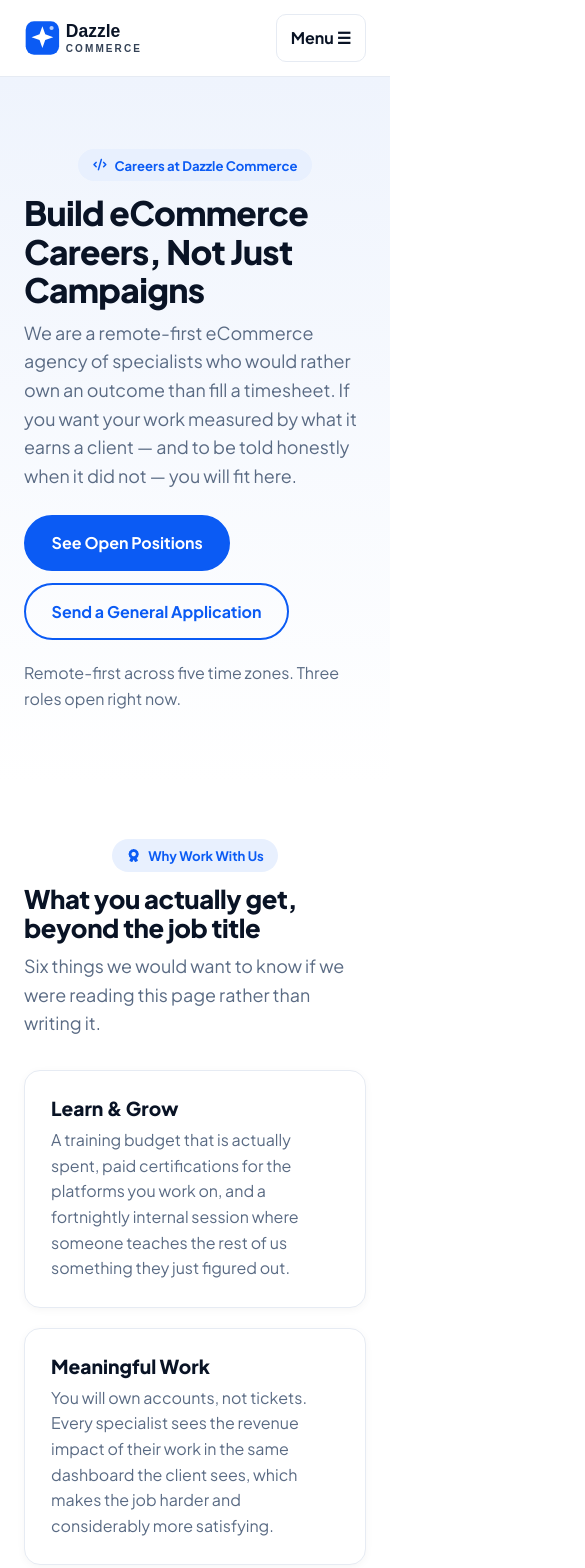
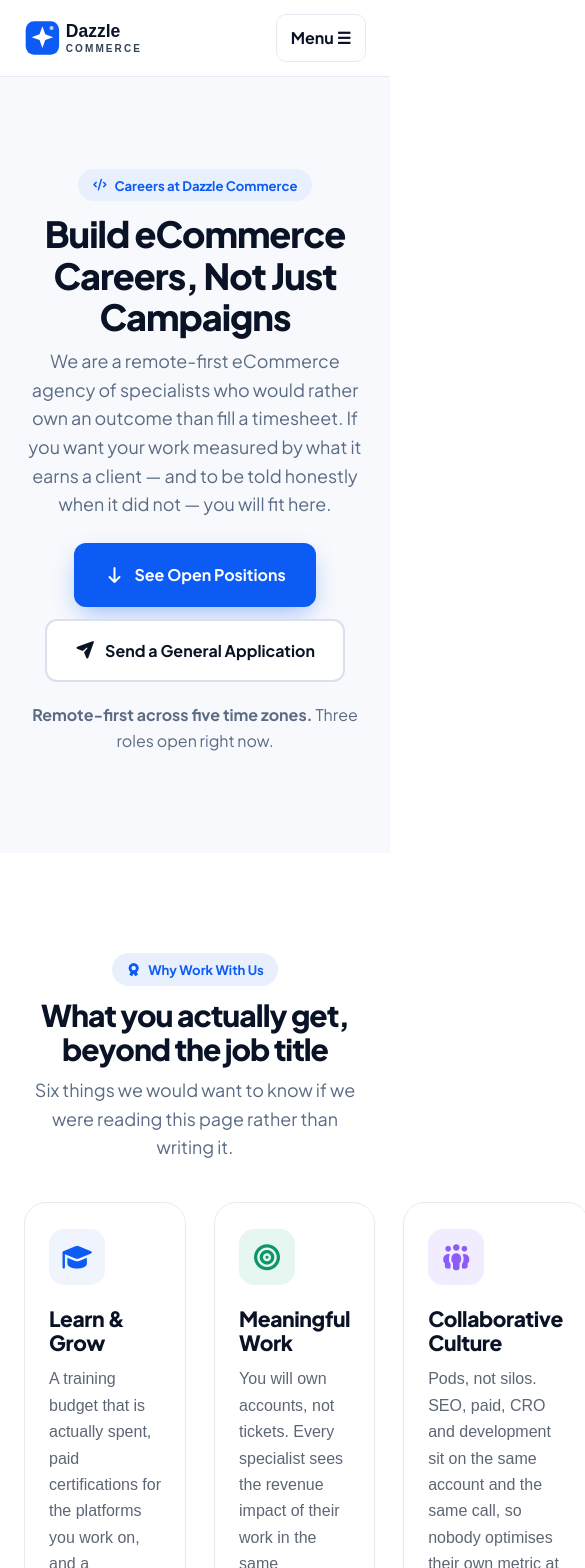
Before and after one commit to dazzlitco/DazzleCommerce, a Next.js app: page /careers in a window 390 px wide. Shown: the top 1568 px of the page, 585 px wide, since content can reach past the window. Built offline with nearby package versions, Linux system fonts and the light colour scheme.

Commit message:
Careers redo: centered hero + headers, icon-box Why cards, 6 life photo cards, plain-row values, 7-tab filter + role cards with pill badges + full-width buttons, numbered hiring steps, talent-pool split with general application form

```diff
--- a/app/careers/page.tsx
+++ b/app/careers/page.tsx
@@ -16,26 +16,44 @@ const benefits = [
   {
     title: "Learn & Grow",
     body: "A training budget that is actually spent, paid certifications for the platforms you work on, and a fortnightly internal session where someone teaches the rest of us something they just figured out.",
+    icon: "fa-solid fa-graduation-cap",
+    tileBg: "#EFF4FD",
+    tileColor: "#0B5BF4",
   },
   {
     title: "Meaningful Work",
     body: "You will own accounts, not tickets. Every specialist sees the revenue impact of their work in the same dashboard the client sees, which makes the job harder and considerably more satisfying.",
+    icon: "fa-solid fa-bullseye",
+    tileBg: "#E6F6F0",
+    tileColor: "#0D9668",
   },
   {
     title: "Collaborative Culture",
     body: "Pods, not silos. SEO, paid, CRO and development sit on the same account and the same call, so nobody optimises their own metric at another discipline’s expense.",
+    icon: "fa-solid fa-people-group",
+    tileBg: "#F1ECFE",
+    tileColor: "#8B5CF6",
   },
   {
     title: "Ownership & Autonomy",
     body: "You are trusted to run your workstream and to say when something is not working. Recommending that a client stop spending on your channel is treated as good judgement, not a threat.",
+    icon: "fa-solid fa-hand-holding-heart",
+    tileBg: "#FEF0E7",
+    tileColor: "#F97316",
   },
   {
     title: "Flexible Work",
     body: "Remote-first since day one. Core overlap hours with your pod, the rest of the day is yours to structure. No performative presence, no camera-on policy.",
+    icon: "fa-solid fa-house-laptop",
+    tileBg: "#EFF4FD",
+    tileColor: "#0B5BF4",
   },
   {
     title: "Career Development",
     body: "A written progression framework with defined levels, a review every six months against it, and internal promotion as the default when a senior seat opens.",
+    icon: "fa-solid fa-arrow-trend-up",
+    tileBg: "#E6F6F0",
+    tileColor: "#0D9668",
   },
 ];
 
@@ -160,31 +178,37 @@ const hiringSteps = [
     num: "01",
     title: "Apply",
     body: "A short form and your CV. No cover letter, no 40-field application portal, no account to create.",
+    icon: "fa-solid fa-paper-plane",
   },
   {
     num: "02",
     title: "Application Review",
     body: "A human on the hiring team reads it within five working days. You get an answer either way — silence is not a response we use.",
+    icon: "fa-solid fa-magnifying-glass",
   },
   {
     num: "03",
     title: "Interview",
     body: "Forty-five minutes with the person who would manage you. Mostly about how you think and what you have actually shipped.",
+    icon: "fa-solid fa-comments",
   },
   {
     num: "04",
     title: "Skills Assessment",
     body: "A short, paid, realistic task — an audit or a plan for an anonymised account. Never spec work on a live client.",
+    icon: "fa-solid fa-clipboard-check",
   },
   {
     num: "05",
     title: "Offer",
     body: "Salary band shared up front, written offer, and a call to walk through the progression framework before you decide.",
+    icon: "fa-solid fa-file-signature",
   },
   {
     num: "06",
     title: "Welcome Aboard",
     body: "A structured 30-day onboarding with a named buddy, and no client-facing ownership until you say you are ready.",
+    icon: "fa-solid fa-hands-clapping",
   },
 ];
 
@@ -317,47 +341,65 @@ export default function CareersPage() {
   }
 
   return (
-    <>
+    <div className="careers-page">
       {/* 1. Hero (text-only on live — no hero image) */}
-      <section className="hero">
+      <section className="cr-hero">
         <div className="container">
           <Pill icon="fa-solid fa-code" center>
             Careers at Dazzle Commerce
           </Pill>
           <h1>Build eCommerce Careers, Not Just Campaigns</h1>
-          <p className="lead">
+          <p className="lead center">
             We are a remote-first eCommerce agency of specialists who would rather own an
             outcome than fill a timesheet. If you want your work measured by what it earns
             a client — and to be told honestly when it did not — you will fit here.
           </p>
           <div className="btn-row">
-            <Link className="btn" href="#open-positions">
+            <Link
+              className="tm-btn tm-btn-blue"
+              href="#open-positions"
+              style={{ boxShadow: "0 10px 26px -6px rgb(11 91 244 / .42)" }}
+            >
+              <i className="fa-solid fa-arrow-down" aria-hidden="true" />
               See Open Positions
             </Link>
-            <Link className="btn btn-outline" href="#talent-pool">
+            <Link className="read-more" href="#talent-pool">
+              <i className="fa-solid fa-paper-plane" aria-hidden="true" />
               Send a General Application
             </Link>
           </div>
-          <p style={{ marginTop: "1.25rem", color: "var(--muted)" }}>
-            Remote-first across five time zones. Three roles open right now.
+          <p className="cr-hero-note">
+            <strong>Remote-first across five time zones.</strong> Three roles open right now.
           </p>
         </div>
       </section>
 
       {/* 2. Why Work With Us */}
-      <section className="section">
+      <section className="section cr-why" style={{ padding: "100px 0" }}>
         <div className="container">
           <Pill icon="fa-solid fa-award" center>
             Why Work With Us
           </Pill>
-          <h2>What you actually get, beyond the job title</h2>
-          <p className="lead">
+          <h2 className="cr-h2" style={{ textAlign: "center" }}>
+            What you actually get, beyond the job title
+          </h2>
+          <p className="lead center">
             Six things we would want to know if we were reading this page rather than writing
             it.
           </p>
-          <div className="card-grid">
+          <div className="cr-grid-3">
             {benefits.map((b) => (
-              <article className="card" key={b.title}>
+              <article
+                className="fq-card"
+                key={b.title}
+                style={{ "--fq-tile": b.tileColor } as React.CSSProperties}
+              >
+                <span
+                  className="fq-card-icon"
+                  style={{ background: b.tileBg, color: b.tileColor }}
+                >
+                  <i className={b.icon} aria-hidden="true" />
+                </span>
                 <h3>{b.title}</h3>
                 <p>{b.body}</p>
               </article>
@@ -367,23 +409,25 @@ export default function CareersPage() {
       </section>
 
       {/* 3. Life at Our Agency */}
-      <section className="section section-soft">
+      <section className="section section-soft" style={{ padding: "100px 0" }}>
         <div className="container">
           <Pill icon="fa-solid fa-tags" center>
             Life at Our Agency
           </Pill>
-          <h2>Remote-first, but not remote-feeling</h2>
-          <p className="lead">
+          <h2 className="cr-h2" style={{ textAlign: "center" }}>
+            Remote-first, but not remote-feeling
+          </h2>
+          <p className="lead center">
             We are deliberate about the rituals that make distributed work function. These are
             the ones that stuck.
           </p>
-          <div className="card-grid">
+          <div className="cr-grid-3">
             {lifeCards.map((c) => (
-              <article className="case-card" key={c.title}>
+              <article className="cr-life-card" key={c.title}>
                 <Image src={c.img} alt={c.imgAlt} width={1200} height={800} />
-                <div className="case-body">
+                <div className="cr-life-body">
                   <h3>{c.title}</h3>
-                  <p style={{ color: "var(--muted)" }}>{c.body}</p>
+                  <p>{c.body}</p>
                 </div>
               </article>
             ))}
@@ -392,59 +436,54 @@ export default function CareersPage() {
       </section>
 
       {/* 4. Our Culture & Values */}
-      <section className="section">
+      <section className="section" style={{ padding: "100px 0" }}>
         <div className="container">
           <Pill icon="fa-solid fa-users" center>
             Our Culture &amp; Values
           </Pill>
-          <h2>Five things we actually hold each other to</h2>
-          <p className="lead">
+          <h2 className="cr-h2" style={{ textAlign: "center" }}>
+            Five things we actually hold each other to
+          </h2>
+          <p className="lead center">
             Not a poster in a room nobody visits. These are the questions asked in performance
             reviews.
           </p>
-          <div className="card-grid">
+          <div className="cr-values">
             {values.map((v) => (
-              <article className="card" key={v.num}>
-                <p className="card-num">{v.num}</p>
+              <div className="cr-value" key={v.num}>
+                <p className="cr-value-num">{v.num}</p>
                 <h3>{v.title}</h3>
                 <p>{v.body}</p>
-              </article>
+              </div>
             ))}
           </div>
         </div>
       </section>
 
       {/* 5. Open Positions */}
-      <section className="section section-soft" id="open-positions">
+      <section className="section section-soft" id="open-positions" style={{ padding: "100px 0" }}>
         <div className="container">
           <Pill icon="fa-solid fa-lightbulb" center>
             Open Positions
           </Pill>
-          <h2>Three seats open right now</h2>
-          <p className="lead">
+          <h2 className="cr-h2" style={{ textAlign: "center" }}>
+            Three seats open right now
+          </h2>
+          <p className="lead center">
             Filter by team. Every role is remote-first with core overlap hours in your pod’s
             time zone.
           </p>
-          <div
-            className="btn-row"
-            role="group"
-            aria-label="Filter open positions by team"
-            style={{ marginTop: "1.5rem" }}
-          >
+          <div className="tm-tabs cr-tabs" role="tablist" aria-label="Filter open positions by team">
             {filters.map((f) => {
               const active = filter === f;
               return (
                 <button
                   key={f}
                   type="button"
-                  className="btn"
-                  aria-pressed={active}
+                  role="tab"
+                  aria-selected={active}
+                  className={`tm-tab${active ? " tm-tab-active" : ""}`}
                   onClick={() => setFilter(f)}
-                  style={
-                    active
-                      ? undefined
-                      : { background: "#fff", color: "var(--blue)", borderColor: "var(--blue)" }
-                  }
                 >
                   {f}
                 </button>
@@ -452,62 +491,61 @@ export default function CareersPage() {
             })}
           </div>
           {visibleRoles.length > 0 ? (
-            <div className="card-grid">
+            <div className="cr-role-grid">
               {visibleRoles.map((r) => (
-                <article className="card" key={r.title}>
-                  <p
-                    style={{
-                      color: "var(--muted)",
-                      fontSize: "0.9rem",
-                      fontWeight: 700,
-                      marginBottom: "0.5rem",
-                    }}
-                  >
-                    Remote / Full-Time
-                  </p>
+                <article className="cr-role-card" key={r.title}>
+                  <span className="cr-role-badge">Remote / Full-Time</span>
                   <h3>{r.title}</h3>
-                  <p>{r.category}</p>
-                  <p style={{ marginTop: "1rem" }}>
-                    <Link className="read-more" href={r.href}>
+                  <p className="cr-role-cat">{r.category}</p>
+                  <div className="cr-role-btn-wrap">
+                    <Link className="read-more cr-full-btn" href={r.href}>
+                      <i className="fa-solid fa-arrow-right" aria-hidden="true" />
                       View Position
                     </Link>
-                  </p>
+                  </div>
                 </article>
               ))}
             </div>
           ) : (
-            <div className="card" style={{ marginTop: "32px", background: "#fff" }}>
+            <div className="cr-empty">
+              <span className="cr-empty-icon">
+                <i className="fa-solid fa-inbox" aria-hidden="true" />
+              </span>
               <h3>{emptyHeading}</h3>
               <p>
                 We hire in this team regularly and we keep every application on file. Send us
                 yours and we will come back to you when a seat opens rather than leaving you
                 to check the page.
               </p>
-              <p style={{ marginTop: "1rem" }}>
-                <Link className="btn btn-outline" href="#talent-pool">
-                  Join the talent pool
-                </Link>
-              </p>
+              <Link className="read-more" href="#talent-pool">
+                <i className="fa-solid fa-arrow-right" aria-hidden="true" />
+                Join the talent pool
+              </Link>
             </div>
           )}
         </div>
       </section>
 
       {/* 6. Our Hiring Process */}
-      <section className="section">
+      <section className="section" style={{ padding: "100px 0" }}>
         <div className="container">
           <Pill icon="fa-solid fa-diagram-project" center>
             Our Hiring Process
           </Pill>
-          <h2>Six steps, roughly three weeks</h2>
-          <p className="lead">
+          <h2 className="cr-h2" style={{ textAlign: "center" }}>
+            Six steps, roughly three weeks
+          </h2>
+          <p className="lead center">
             No mystery and no ghosting. You will always know which stage you are at and what
             happens next.
           </p>
-          <div className="card-grid">
+          <div className="cr-grid-3">
             {hiringSteps.map((s) => (
-              <article className="card" key={s.num}>
-                <p className="card-num">{s.num}</p>
+              <article className="cr-step-card" key={s.num}>
+                <span className="cr-step-num">{s.num}</span>
+                <span className="cr-step-icon">
+                  <i className={s.icon} aria-hidden="true" />
+                </span>
                 <h3>{s.title}</h3>
                 <p>{s.body}</p>
               </article>
@@ -517,15 +555,15 @@ export default function CareersPage() {
       </section>
 
       {/* 7. We’re Growing Our Team / Talent Pool */}
-      <section className="section section-soft" id="talent-pool">
+      <section className="section section-soft" id="talent-pool" style={{ padding: "100px 0" }}>
         <div className="container">
-          <div className="split">
-            <div>
+          <div className="cr-talent">
+            <div className="cr-talent-text">
               <Pill icon="fa-solid fa-layer-group" center>
                 We’re Growing Our Team
               </Pill>
-              <h2>Don’t see the right role?</h2>
-              <p>
+              <h2 className="cr-h2">Don’t see the right role?</h2>
+              <p className="lead">
                 We open two to four seats a quarter and we fill a good number of them from
                 applications that arrived before the role existed. Tell us what you would want
                 to own and we will keep you on file properly — which means an actual person
@@ -537,17 +575,13 @@ export default function CareersPage() {
                 ))}
               </ul>
             </div>
-            <div>
+            <div className="cr-talent-form">
               {submitted ? (
-                <div
-                  className="card"
-                  role="status"
-                  style={{ background: "#fff", textAlign: "left" }}
-                >
+                <div role="status">
                   <p className="eyebrow">Application received</p>
-                  <h2 style={{ fontSize: "1.5rem" }}>
+                  <h3 style={{ fontSize: "1.5rem" }}>
                     Thank you, {form.name.split(" ")[0] || "there"} — your application is in.
-                  </h2>
+                  </h3>
                   <p style={{ color: "var(--muted)" }}>
                     A human on the hiring team will read your application for{" "}
                     <strong>{form.area}</strong> within five working days, and you will get
@@ -556,24 +590,18 @@ export default function CareersPage() {
                     for twelve months, then deleted unless you say otherwise.
                   </p>
                   <div className="btn-row">
-                    <button className="btn" type="button" onClick={resetForm}>
+                    <button className="tm-btn tm-btn-blue" type="button" onClick={resetForm}>
                       Send another application
                     </button>
-                    <Link className="btn btn-outline" href="#open-positions">
+                    <Link className="read-more" href="#open-positions">
                       See open positions
                     </Link>
                   </div>
                 </div>
               ) : (
-                <form
-                  className="card"
-                  style={{ background: "#fff" }}
-                  onSubmit={handleSubmit}
-                  noValidate
-                  aria-label="General Application"
-                >
-                  <h3 style={{ fontSize: "1.5rem" }}>General application</h3>
-                  <p style={{ color: "var(--muted)" }}>Takes about three minutes.</p>
+                <form onSubmit={handleSubmit} noValidate aria-label="General Application">
+                  <h3>General application</h3>
+                  <p className="cr-form-sub">Takes about three minutes.</p>
 
                   <div className="form-field">
                     <label htmlFor="careers-name">
@@ -740,11 +768,8 @@ export default function CareersPage() {
                     )}
                   </div>
 
-                  <button
-                    className="btn"
-                    type="submit"
-                    style={{ width: "100%", justifyContent: "center" }}
-                  >
+                  <button className="tm-btn tm-btn-blue" type="submit">
+                    <i className="fa-solid fa-paper-plane" aria-hidden="true" />
                     Send My Application
                   </button>
                   {submitError && (
@@ -758,6 +783,6 @@ export default function CareersPage() {
           </div>
         </div>
       </section>
-    </>
+    </div>
   );
 }
--- a/app/globals.css
+++ b/app/globals.css
@@ -422,6 +422,64 @@ p { margin: 0 0 1rem; }
   .faq-page .fq-cat-h2 { font-size: 21px; }
 }
 
+/* Careers (live /careers/, 2026-11-27 redo). All geometry from live's element-id CSS:
+   hero flat #F7F9FC 92/84 centred, H1 62px; section H2s 44px; sections 100px;
+   icon-box cards (white, 22px radius, 26/24 padding, 56px tinted tile, 28px grid gap);
+   life cards flush image radius 21px 21px 0 0, text 20/22/22, H3 18px;
+   values are a plain 5-column flex row (no cards), navy 21px numerals;
+   role cards with pale-green pill badge, full-width outlined button;
+   hiring steps with 46px blue square number tiles (13px radius) + small blue icons;
+   talent pool split 44% text / form card, gap 52px. */
+.careers-page h1 { font-size: clamp(2.25rem, 4.3vw, 3.875rem); letter-spacing: -1px; }
+.careers-page .cr-h2 { font-size: clamp(1.875rem, 3.05vw, 2.75rem); letter-spacing: -1px; }
+.cr-hero { background: #F7F9FC; padding: 92px 0 84px; text-align: center; }
+.cr-hero .btn-row { justify-content: center; }
+.cr-hero-note { margin-top: 1.25rem; color: var(--muted); }
+.cr-grid-3 { display: grid; grid-template-columns: repeat(3, 1fr); gap: 28px; margin-top: 40px; }
+.cr-why .fq-card-icon { margin-bottom: 22px; }
+.cr-life-card { background: #fff; border: 1px solid #E6EBF3; border-radius: 22px; overflow: hidden; display: flex; flex-direction: column; }
+.cr-life-card img { width: 100%; aspect-ratio: 3 / 2; object-fit: cover; border-radius: 21px 21px 0 0; }
+.cr-life-body { padding: 20px 22px 22px; display: flex; flex-direction: column; gap: 5px; flex: 1; }
+.cr-life-body h3 { font-size: 18px; font-weight: 800; letter-spacing: -0.3px; color: #091325; margin: 0; }
+.cr-life-body p { margin: 0; font-family: "DM Sans", sans-serif; font-size: 14.5px; line-height: 1.55; color: #6B7280; }
+.cr-values { display: flex; gap: 24px; margin-top: 48px; }
+.cr-value { flex: 1; display: flex; flex-direction: column; gap: 7px; padding-top: 4px; }
+.cr-value-num { font-size: 21px; font-weight: 800; letter-spacing: -0.4px; color: #091325; margin: 0; }
+.cr-value h3 { font-size: 21px; font-weight: 800; letter-spacing: -0.4px; color: #091325; margin: 0; }
+.cr-value p { margin: 0; font-family: "DM Sans", sans-serif; font-size: 16px; line-height: 1.68; color: #5D6675; }
+.cr-tabs .tm-tab { font-size: 16px; }
+.cr-role-grid { display: grid; grid-template-columns: repeat(3, 1fr); gap: 28px; margin-top: 34px; }
+.cr-role-card { background: #fff; border: 1px solid #E6EBF3; border-radius: 22px; padding: 26px 24px; display: flex; flex-direction: column; gap: 10px; }
+.cr-role-badge { display: inline-flex; align-self: flex-start; background: #E6F6F0; color: #0D9668; font-family: "DM Sans", sans-serif; font-size: 12px; font-weight: 700; letter-spacing: 0.2px; border-radius: 999px; padding: 5px 12px; }
+.cr-role-card h3 { font-size: 23px; font-weight: 800; letter-spacing: -0.5px; color: #091325; margin: 0; }
+.cr-role-cat { font-family: "DM Sans", sans-serif; font-size: 14.5px; line-height: 1.5; color: #6B7280; margin: 0; }
+.cr-role-btn-wrap { flex: 1; display: flex; flex-direction: column; justify-content: flex-end; padding-top: 18px; }
+.cr-full-btn { display: flex; width: 100%; justify-content: center; align-self: stretch; }
+.cr-empty { background: #fff; border: 1px solid #E6EBF3; border-radius: 22px; padding: 26px 24px; display: flex; flex-direction: column; gap: 9px; margin-top: 34px; align-items: flex-start; }
+.cr-empty-icon { display: inline-flex; align-items: center; justify-content: center; background: #EFF4FD; color: #0B5BF4; font-size: 20px; padding: 13px; border-radius: 14px; }
+.cr-empty h3 { font-size: 20px; font-weight: 800; letter-spacing: -0.3px; color: #091325; margin: 0; }
+.cr-empty p { margin: 0; font-family: "DM Sans", sans-serif; font-size: 15.5px; line-height: 1.65; color: #5D6675; }
+.cr-step-card { background: #fff; border: 1px solid #E6EBF3; border-radius: 22px; padding: 26px 24px; display: flex; flex-direction: column; gap: 9px; }
+.cr-step-num { display: inline-flex; align-items: center; justify-content: center; width: 46px; height: 46px; background: #0B5BF4; color: #fff; font-weight: 800; font-size: 16px; border-radius: 13px; margin-bottom: 4px; }
+.cr-step-icon { color: #0B5BF4; font-size: 19px; }
+.cr-step-card h3 { font-size: 19px; font-weight: 800; letter-spacing: -0.3px; color: #091325; margin: 0; }
+.cr-step-card p { margin: 0; font-family: "DM Sans", sans-serif; font-size: 15.5px; line-height: 1.62; color: #5D6675; }
+.cr-talent { display: flex; gap: 52px; align-items: flex-start; }
+.cr-talent-text { width: 44%; flex-shrink: 0; display: flex; flex-direction: column; gap: 14px; }
+.cr-talent-text .lead { margin: 0; }
+.cr-talent-text .check-list { margin: 0; }
+.cr-talent-form { flex: 1; background: #fff; border: 1px solid #E6EBF3; border-radius: 22px; padding: 26px 22px; }
+.cr-talent-form h3 { font-size: 22px; font-weight: 800; letter-spacing: -0.4px; color: #091325; margin: 0 0 6px; }
+.cr-form-sub { font-family: "DM Sans", sans-serif; font-size: 15px; line-height: 1.7; color: #6B7280; margin: 0 0 18px; }
+.cr-talent-form .form-input, .cr-talent-form .form-select { border: 2px solid #D9E1EE; border-radius: 12px; font-size: 15px; }
+.cr-talent-form .form-field label { font-size: 14px; }
+.cr-talent-form .tm-btn { width: 100%; justify-content: center; }
+@media (max-width: 960px) {
+  .cr-talent { flex-direction: column; gap: 34px; }
+  .cr-talent-text { width: 100%; }
+  .cr-values { flex-direction: column; gap: 14px; }
+}
+
 /* Footer */
 .site-footer { background: var(--navy); color: #c6d2e4; padding: 64px 0 0; }
 .site-footer h2 { color: #fff; font-size: 1.05rem; margin-bottom: 1rem; }
```
